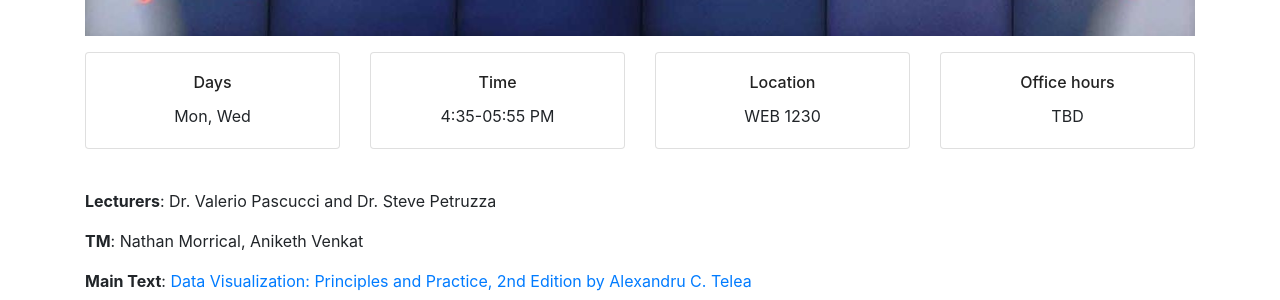
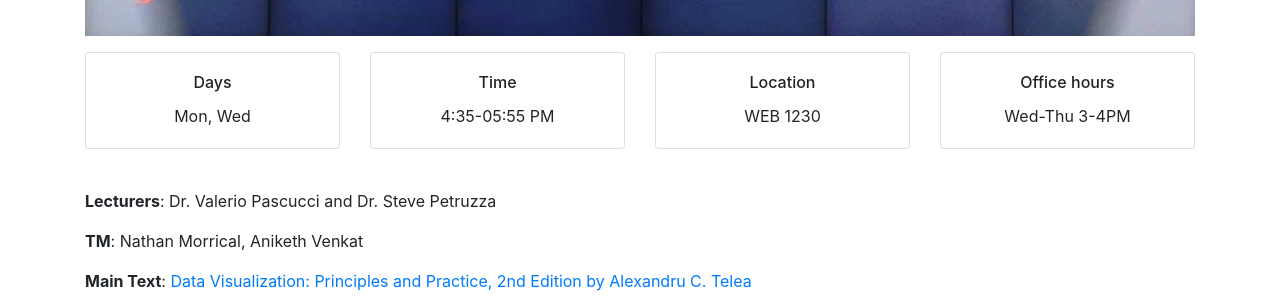
Before and after one commit to ComputingElevatedLab/sciviscourse, a Jekyll site: the page built from index.md, in a window 1280 px wide and 900 px high. Shown: the part 412-712 px from the top of the window. Built offline with Jekyll 4.4.1, drawn with Linux system fonts in a browser that asks for light colours.

Commit message:
Update index.md

```diff
--- a/index.md
+++ b/index.md
@@ -47,7 +47,7 @@ permalink: /
     <div class="card">
       <div class="card-body">
         <h6 class="card-title">Office hours</h6>
-        <p class="card-text">TBD </p>
+        <p class="card-text">Wed-Thu 3-4PM</p>
       </div>
     </div>
   </div>
```
